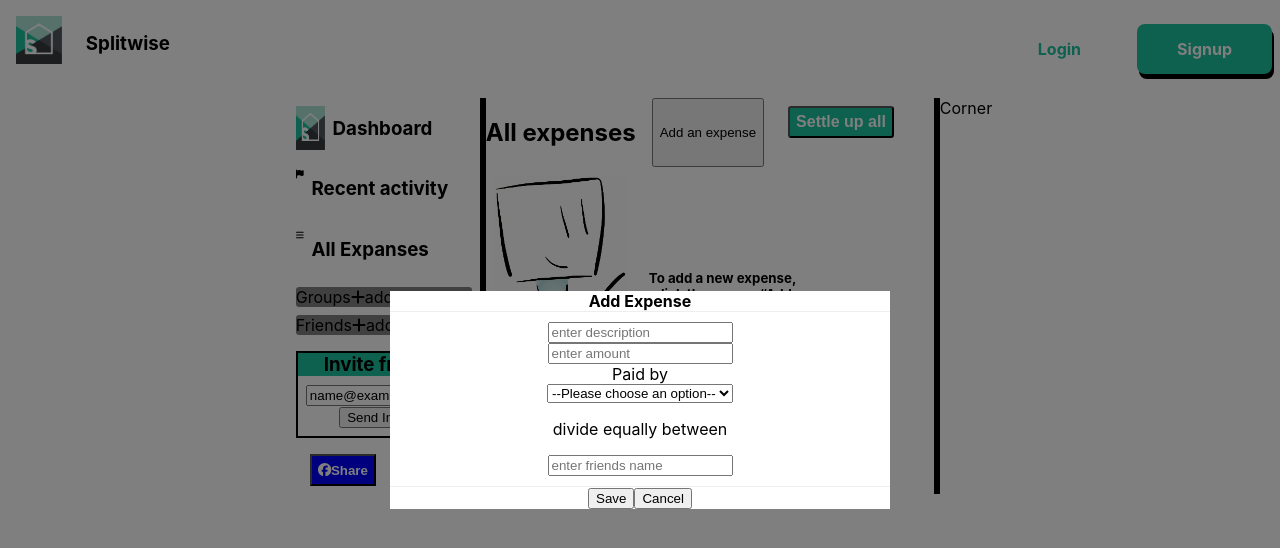
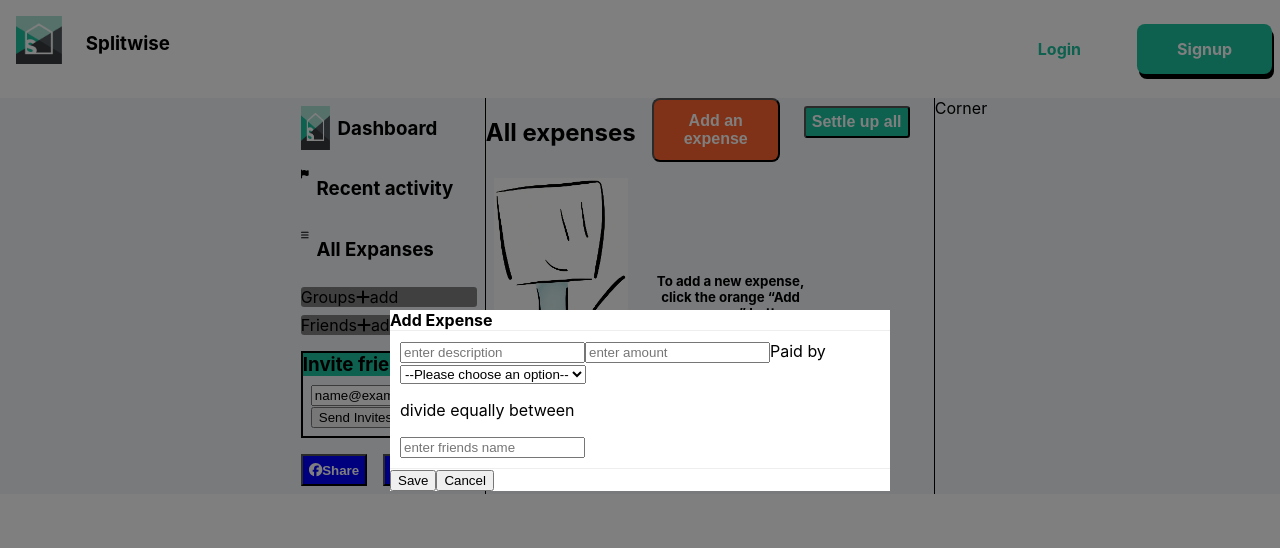
Before and after one commit to sushmita2109/expanse-manager, a React (Create React App) app: page /dashboard in a window 1280 px wide. Both pictures are taken after typing "name@example.com" into the empty fields and a click on the button "Add an expense". Shown: the top 548 px of the page. Built offline with nearby package versions, Linux system fonts and the light colour scheme.

Commit message:
card stylling

```diff
--- a/src/App.css
+++ b/src/App.css
@@ -1,38 +1,4 @@
-.App {
-  text-align: center;
+.App{
+  min-height: 100vh;
+
 }
-
-.App-logo {
-  height: 40vmin;
-  pointer-events: none;
-}
-
-@media (prefers-reduced-motion: no-preference) {
-  .App-logo {
-    animation: App-logo-spin infinite 20s linear;
-  }
-}
-
-.App-header {
-  background-color: #282c34;
-  min-height: 100vh;
-  display: flex;
-  flex-direction: column;
-  align-items: center;
-  justify-content: center;
-  font-size: calc(10px + 2vmin);
-  color: white;
-}
-
-.App-link {
-  color: #61dafb;
-}
-
-@keyframes App-logo-spin {
-  from {
-    transform: rotate(0deg);
-  }
-  to {
-    transform: rotate(360deg);
-  }
-}
--- a/src/components/card.jsx
+++ b/src/components/card.jsx
@@ -13,7 +13,20 @@
  */
 export const Card = ({ expenseList, deleteItem, show }) => {
   let visible = expenseList.length > 0;
+  const current = new Date();
+  const date = `${current.getDate()}/${
+    current.getMonth() + 1
+  }/${current.getFullYear()}`;
 
+  const amountPaid = (paidUser, expense = 0) => {
+    let amount = 0;
+    if (paidUser === "you") {
+      amount = expense / 2;
+    } else if (paidUser === "others") {
+      amount = expense / 2;
+    }
+    return amount;
+  };
   return (
     <div className="card">
       {!visible && (
@@ -37,8 +50,22 @@
                 {expenseList.map((item, idx) => {
                   return (
                     <tr key={idx}>
-                      <td>{item.description}</td>
-                      <td>{item.value}</td>
+                      <td>{date}</td>
+                      <td>
+                        <h5>{item.description}</h5>
+                      </td>
+                      <td>
+                        <h5>
+                          {item.select} paid
+                          {item.value}
+                        </h5>
+                      </td>
+                      <td>
+                        <h5>
+                          {item.frnd} lent you{" "}
+                          {amountPaid(item.select, item.value)}
+                        </h5>
+                      </td>
                       <td>
                         <button onClick={() => deleteItem(item)}>Remove</button>
                       </td>
--- a/src/components/mainbar.jsx
+++ b/src/components/mainbar.jsx
@@ -17,11 +17,13 @@
   const deleteAllItems = () => {
     setExpenseList([]);
   };
-  const updateBoth = (desc, value) => {
+  const updateBoth = (desc, value, frnd, select) => {
     console.log({ desc, value });
     expenseList.push({
       description: desc,
       value: value.toString(),
+      frnd: frnd,
+      select: select,
     });
     console.log({ expenseList });
   };
@@ -29,7 +31,9 @@
     <div className="mainbar">
       <div className="allexpense">
         <h2>All expenses</h2>
-        <button onClick={() => setShow(true)}>Add an expense</button>
+        <button className="signupBtn" onClick={() => setShow(true)}>
+          Add an expense
+        </button>
         <Modal onDesc={updateBoth} onClose={() => setShow(false)} show={show} />
         <button className="btn" onClick={deleteAllItems}>
           Settle up all
--- a/src/components/modal.js
+++ b/src/components/modal.js
@@ -4,6 +4,9 @@
 export const Modal = (props) => {
   const inputRef = useRef(null);
   const valueRef = useRef(null);
+  const frndRef = useRef(null);
+  const selectRef = useRef(null);
+  const [formValues, setFormValues] = useState("");
   if (!props.show) {
     return null;
   }
@@ -11,6 +14,7 @@
   // const handleClick = () => {
   //     setInputValue(inputRef.current.value);
   //   };
+  const handleSubmit = () => {};
 
   return (
     <div className="modal">
@@ -19,6 +23,7 @@
           <h4 className="modal-title">Add Expense</h4>
         </div>
         <div className="modal-body">
+          <form onSubmit={handleSubmit}>
             <input
               ref={inputRef}
               type="text"
@@ -33,24 +38,31 @@
               name="amount"
               placeholder="enter amount"
             />
-          <label htmlFor="payer-select">Paid by</label>
-          <select name="payer" id="payer-select">
+            <label htmlFor="payerSelect">Paid by</label>
+            <select name="payer" id="payerSelect" ref={selectRef}>
               <option value="">--Please choose an option--</option>
               <option value="you">You</option>
               <option value="others">Other</option>
             </select>
             <p>divide equally between</p>
             <input
+              ref={frndRef}
               type="text"
               id="friendname"
               name="frndname"
               placeholder="enter friends name"
             />
+          </form>
         </div>
         <div className="modal-footer">
           <button
             onClick={() => {
-              props.onDesc(inputRef.current.value, valueRef.current.value);
+              props.onDesc(
+                inputRef.current.value,
+                valueRef.current.value,
+                frndRef.current.value,
+                selectRef.current.value
+              );
               setTimeout(() => {
                 props.onClose();
               }, 1000);
--- a/src/components/styles/card.css
+++ b/src/components/styles/card.css
@@ -5,10 +5,10 @@
 }
 .box{
     border: 1px solid black;
-    background-color: 	gray;
+    background-color: 	rgb(254 242 242);
     display: flex;
     align-items: center;
-    width: 50%;
+    width: 80%;
     margin: 0.5rem 0.5rem;
     flex-direction: column;
 }
@@ -22,3 +22,16 @@
 .btn{
     margin: 0.5rem 0.5rem;
 }
+
+td{
+    border: 1px solid rgb(190, 190, 190);
+    align-items: center;
+    margin: 0.5rem 0.5rem;
+}
+
+h5{
+    display: flex;
+    text-align: center;
+    align-items: center;
+    margin: 0.5rem 0.5rem;
+}
--- a/src/components/styles/mainbar.css
+++ b/src/components/styles/mainbar.css
@@ -2,7 +2,7 @@
     display: flex;
     flex-direction:column;
     width: 35%;
-    border-right: 6px solid black;
+    border-right: 1px solid black;
 }
 
 .allexpense{
--- a/src/components/styles/sidebar.css
+++ b/src/components/styles/sidebar.css
@@ -2,13 +2,16 @@
     display: flex;
     flex-direction: row;
     justify-content: center;
+    background-color: rgb(241 245 249);
+    height: 100%;
+    background-size: cover;
     /* justify-content: space-evenly; */
 }
 .sidebar{
     display: flex;
     flex-direction:column;
     width: 15%;
-    border-right: 6px solid black;
+    border-right: 1px solid black;
     min-height: 10vh;
 }
 
```
Lines whose indentation alone changed are shown as unchanged.
